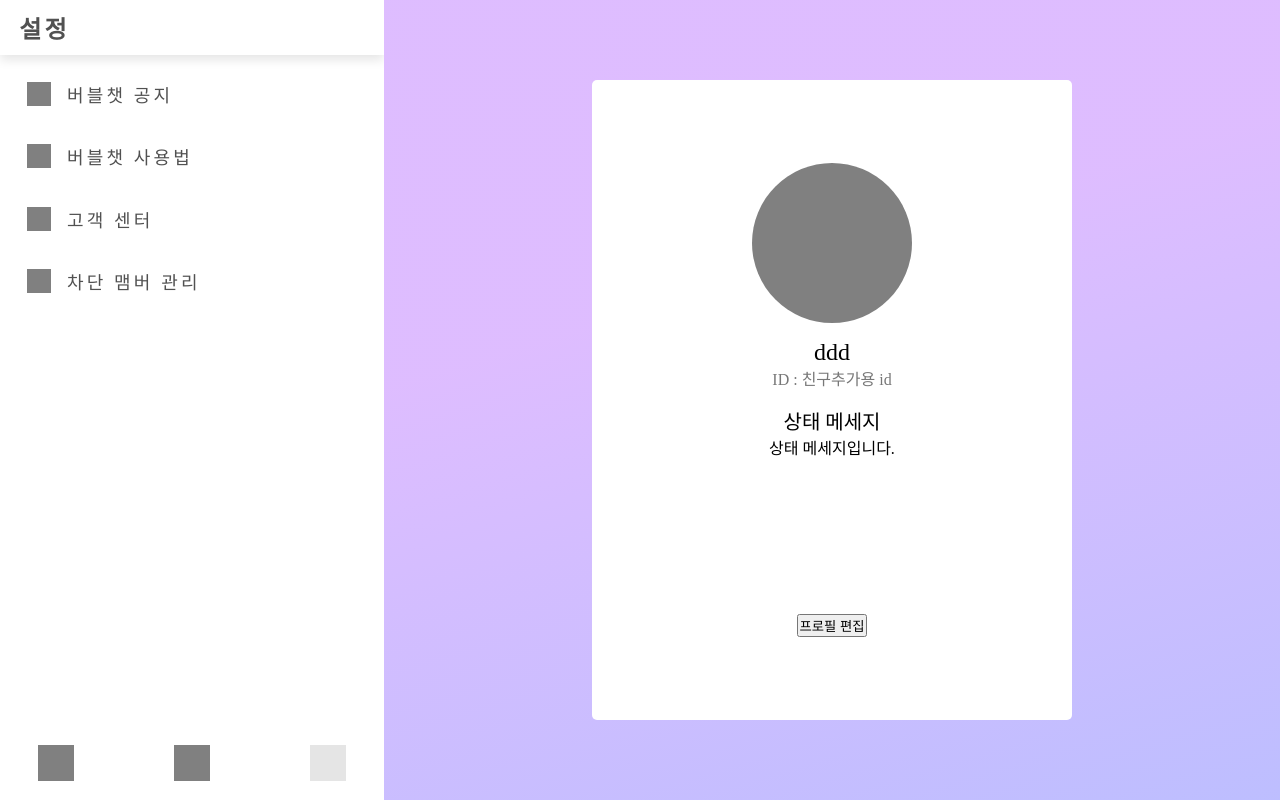
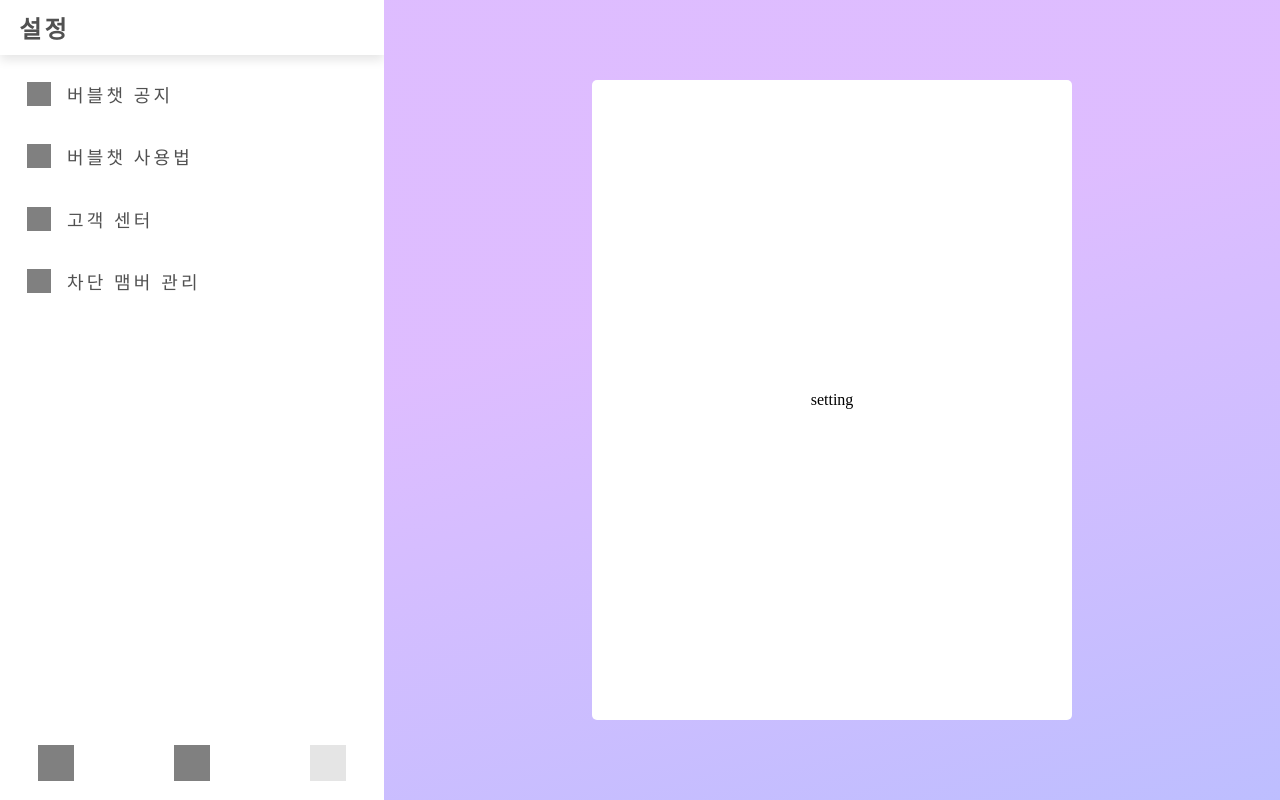
Before and after one commit to Bubble-Chat/Web, a React (Create React App) app: page /setting in a window 1280 px wide. Built offline with nearby package versions, Linux system fonts and the light colour scheme.

Commit message:
FIX :: Contents Box

```diff
--- a/src/components/common/contents/ContentsBox.tsx
+++ b/src/components/common/contents/ContentsBox.tsx
@@ -3,14 +3,16 @@ import { IContentsBoxProps } from "../../../types/IContentsBoxProps";
 import FriendBox from "./box/friend/FriendBox";
 import MainBackground from "./background/MainBackground";
 import * as S from "./ContentsBox.style";
+import ChattingBox from "./box/room/ChattingBox";
+import SettingBox from "./box/setting/SettingBox";
 
 const ContentsBox = (props: IContentsBoxProps) => {
   return (
     <S.MainContentsBox>
       <MainBackground />
       {props.friend && <FriendBox title={props.friend.title} />}
-      {props.room && <FriendBox title={props.room.title} />}
-      {props.setting && <FriendBox title={props.setting.title} />}
+      {props.room && <ChattingBox title={props.room.title} />}
+      {props.setting && <SettingBox />}
     </S.MainContentsBox>
   );
 };
--- /dev/null
+++ b/src/components/common/contents/box/setting/SettingBox.style.ts
@@ -0,0 +1,12 @@
+import styled from "styled-components";
+
+export const MainContainer = styled.div`
+  display: flex;
+  justify-content: center;
+  align-items: center;
+  background-color: white;
+  width: 30rem;
+  height: 40rem;
+  border-radius: 5px;
+  text-align: center;
+`;
--- /dev/null
+++ b/src/components/common/contents/box/setting/SettingBox.tsx
@@ -0,0 +1,12 @@
+import React from "react";
+import * as S from "./SettingBox.style";
+
+const SettingBox = () => {
+  return (
+    <S.MainContainer>
+      <div>setting</div>
+    </S.MainContainer>
+  );
+};
+
+export default SettingBox;
--- a/src/pages/Room.tsx
+++ b/src/pages/Room.tsx
@@ -31,7 +31,7 @@ const Room = () => {
           <RoomContentsBox name="백룸" lastMessage="노현우" NumOfPersons={11} />
         </>
       </SideBar>
-      <ContentsBox friend={{ title: "ddd" }} />
+      <ContentsBox room={{ title: "ddd" }} />
     </>
   );
 };
--- a/src/pages/Setting.tsx
+++ b/src/pages/Setting.tsx
@@ -26,7 +26,7 @@ const Setting = () => {
           </S.ContentsContainer>
         </>
       </SideBar>
-      <ContentsBox friend={{ title: "ddd" }} />
+      <ContentsBox setting={{ title: "setting" }} />
     </>
   );
 };
```
Also changed, not shown: src/components/common/contents/box/SettingBox.tsx (deleted, +0 -15 lines), src/components/common/contents/box/room/ChattingBox.tsx (renamed from src/components/common/contents/box/ChattingBox.tsx).
